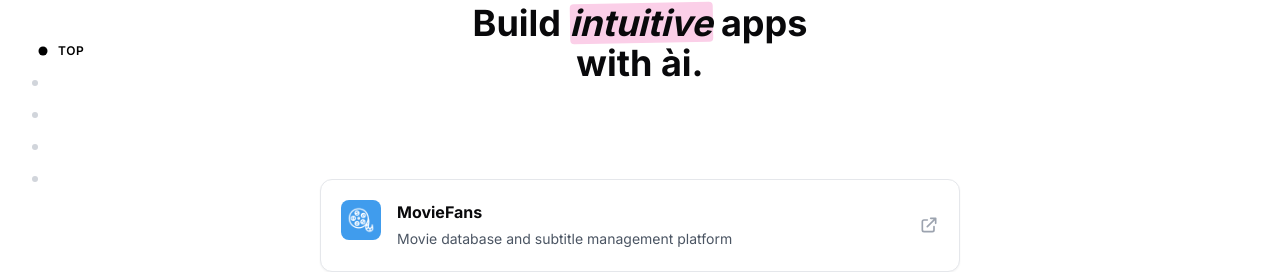
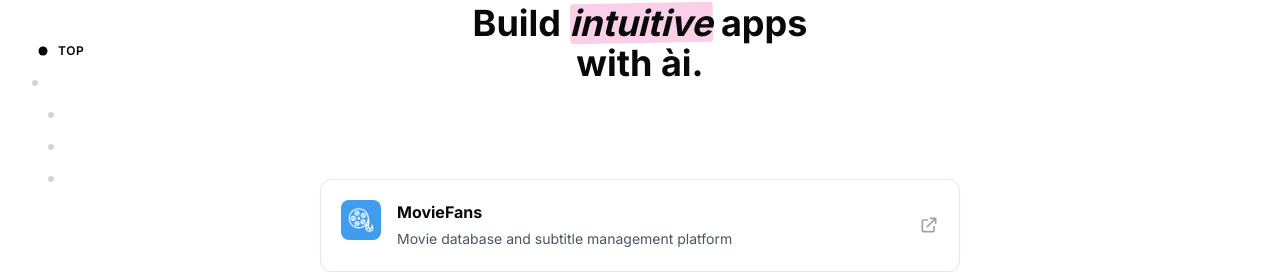
Before and after one commit to isantan71/michael-landing-page, a Next.js app: page / in a window 1280 px wide. Shown: the part 285-557 px from the top of the page. Built offline with nearby package versions, Linux system fonts and the light colour scheme; a web font is replaced by a local one.

Commit message:
let sub-items display title

```diff
--- a/src/app/page.tsx
+++ b/src/app/page.tsx
@@ -435,17 +435,24 @@ function SideNav({
   items,
   activeId,
 }: {
-  items: { id: string; name: string }[];
+  items: { id: string; name: string; parent?: string }[];
   activeId: string;
 }) {
+  const activeItem = items.find((i) => i.id === activeId);
+  const activeParent = activeItem?.parent || (activeItem?.id && items.some(i => i.parent === activeItem.id) ? activeItem.id : null);
+
   return (
-    <nav className="fixed left-8 top-1/2 -translate-y-1/2 hidden lg:flex flex-col gap-4 z-40">
-      {items.map((item) => (
+    <nav className="fixed left-8 top-1/2 -translate-y-1/2 hidden md:flex flex-col gap-4 z-40">
+      {items.map((item) => {
+        const isSubItem = !!item.parent;
+        const isSelected = activeId === item.id;
+        const shouldShowText = isSelected || (item.parent && item.parent === activeParent) || (item.id === activeParent);
+
+        return (
           <a
             key={item.id}
             href={`#${item.id}`}
-          className={`group flex items-center gap-3 transition-all ${activeId === item.id ? "translate-x-2" : "hover:translate-x-1"
-            }`}
+            className={`group flex items-center gap-3 transition-all ${isSelected ? "translate-x-2" : "hover:translate-x-1"} ${isSubItem ? "ml-4" : ""}`}
             onClick={(e) => {
               e.preventDefault();
               document.getElementById(item.id)?.scrollIntoView({
@@ -454,13 +461,13 @@ function SideNav({
             }}
           >
             <div
-            className={`w-1.5 h-1.5 rounded-full transition-all ${activeId === item.id
+              className={`w-1.5 h-1.5 rounded-full transition-all ${isSelected
                 ? "bg-black scale-150"
                 : "bg-gray-300 group-hover:bg-gray-400"
                 }`}
             />
             <span
-            className={`text-xs font-semibold tracking-wider uppercase transition-all ${activeId === item.id
+              className={`text-xs font-semibold tracking-wider uppercase transition-all ${shouldShowText
                 ? "text-black opacity-100"
                 : "text-gray-400 opacity-0 group-hover:opacity-100"
                 }`}
@@ -468,7 +475,8 @@ function SideNav({
               {item.name}
             </span>
           </a>
-      ))}
+        );
+      })}
     </nav>
   );
 }
@@ -554,6 +562,7 @@ export default function Home() {
     ...products.map((p) => ({
       id: p.name.toLowerCase().replace(/\s+/g, "-"),
       name: p.name,
+      parent: "projects",
     })),
     ...(isLoggedIn && !previewMode
       ? [
@@ -561,6 +570,7 @@ export default function Home() {
         ...playgroundProducts.map((p) => ({
           id: p.name.toLowerCase().replace(/\s+/g, "-"),
           name: p.name,
+          parent: "playground",
         })),
       ]
       : []),
```
Lines whose indentation alone changed are shown as unchanged.
